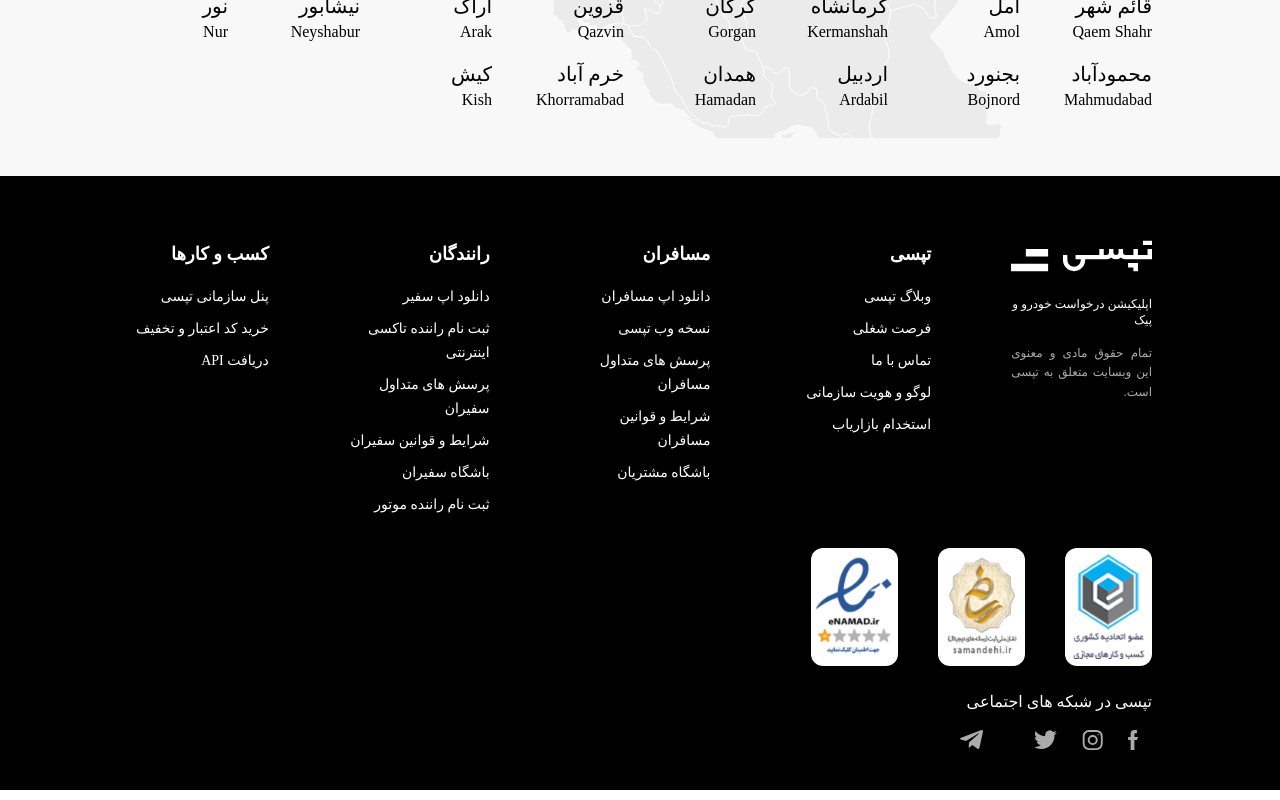
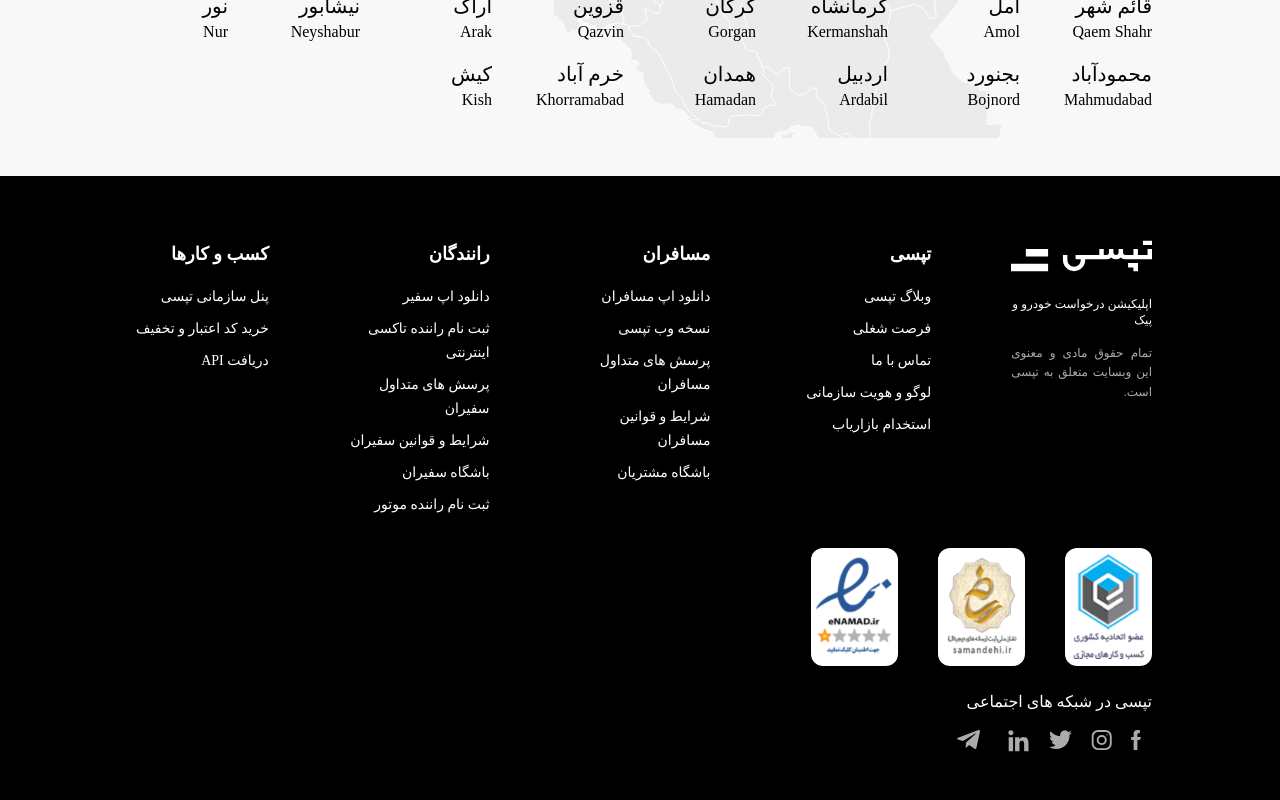
Before and after one commit to Parnia-mohammadi/Tapsi, a React (Vite) app: page / in a window 1280 px wide. Shown: the part 4924-5724 px from the top of the page. Built offline with nearby package versions, Linux system fonts and the light colour scheme; a web font is replaced by a local one.

Commit message:
linkdin icon added

```diff
--- a/src/components/Footer/Footer.jsx
+++ b/src/components/Footer/Footer.jsx
@@ -131,7 +131,7 @@
           </div>
           <div>
             <a href="https://www.linkedin.com/company/tap30">
-            <svg xmlns="http://www.w3.org/2000/svg" viewBox="0 0 41.21 37.46" class="fill-[#ababab] hover:fill-orange-500"><title>Asset 25</title><g id="Layer_2" data-name="Layer 2"><g id="Layer_1-2" data-name="Layer 1"><g id="LinkedIn"><rect class="cls-1" x="1.04" y="12.01" width="8.03" height="25.45"/><path class="cls-1" d="M31,11.77c-4.6,0-7.48,2.49-8,4.24V12H14c.12,2.12,0,25.45,0,25.45h9V23.69a5.8,5.8,0,0,1,.2-2.08,4.6,4.6,0,0,1,4.35-3.12c3.13,0,4.56,2.35,4.56,5.8V37.46h9.11V23.31C41.21,15.43,36.73,11.77,31,11.77Z"/><path class="cls-1" d="M4.91,0C1.94,0,0,1.9,0,4.42S1.89,8.83,4.79,8.83h.06c3,0,4.9-2,4.9-4.42S7.87,0,4.91,0Z"/></g></g></g></svg>
+              <svg xmlns="http://www.w3.org/2000/svg" xmlns:xlink="http://www.w3.org/1999/xlink" viewBox="-30,30,250,250" width="30px" height="30px"><g class=" hover:fill-orange-500" fill="#ababab" fill-rule="nonzero" stroke="none" stroke-width="1" stroke-linecap="butt" stroke-linejoin="miter" stroke-miterlimit="10" stroke-dasharray="" stroke-dashoffset="0" font-family="none" font-weight="none" font-size="none" text-anchor="none"><g transform="scale(8,8)"><path d="M8.64258,4c-1.459,0 -2.64258,1.18163 -2.64258,2.64063c0,1.459 1.18262,2.66797 2.64063,2.66797c1.458,0 2.64258,-1.20897 2.64258,-2.66797c0,-1.458 -1.18163,-2.64062 -2.64062,-2.64062zM21.53516,11c-2.219,0 -3.48866,1.16045 -4.09766,2.31445h-0.06445v-2.00391h-4.37305v14.68945h4.55664v-7.27148c0,-1.916 0.14463,-3.76758 2.51563,-3.76758c2.337,0 2.37109,2.18467 2.37109,3.88867v7.15039h4.55078h0.00586v-8.06836c0,-3.948 -0.84884,-6.93164 -5.46484,-6.93164zM6.36328,11.31055v14.68945h4.56055v-14.68945z"></path></g></g></svg>
             </a>
           </div>
           <div>
```
Also changed, not shown: src/assets/icons8-linkedin-24.png (added), src/assets/icons8-linkedin.svg (added).
